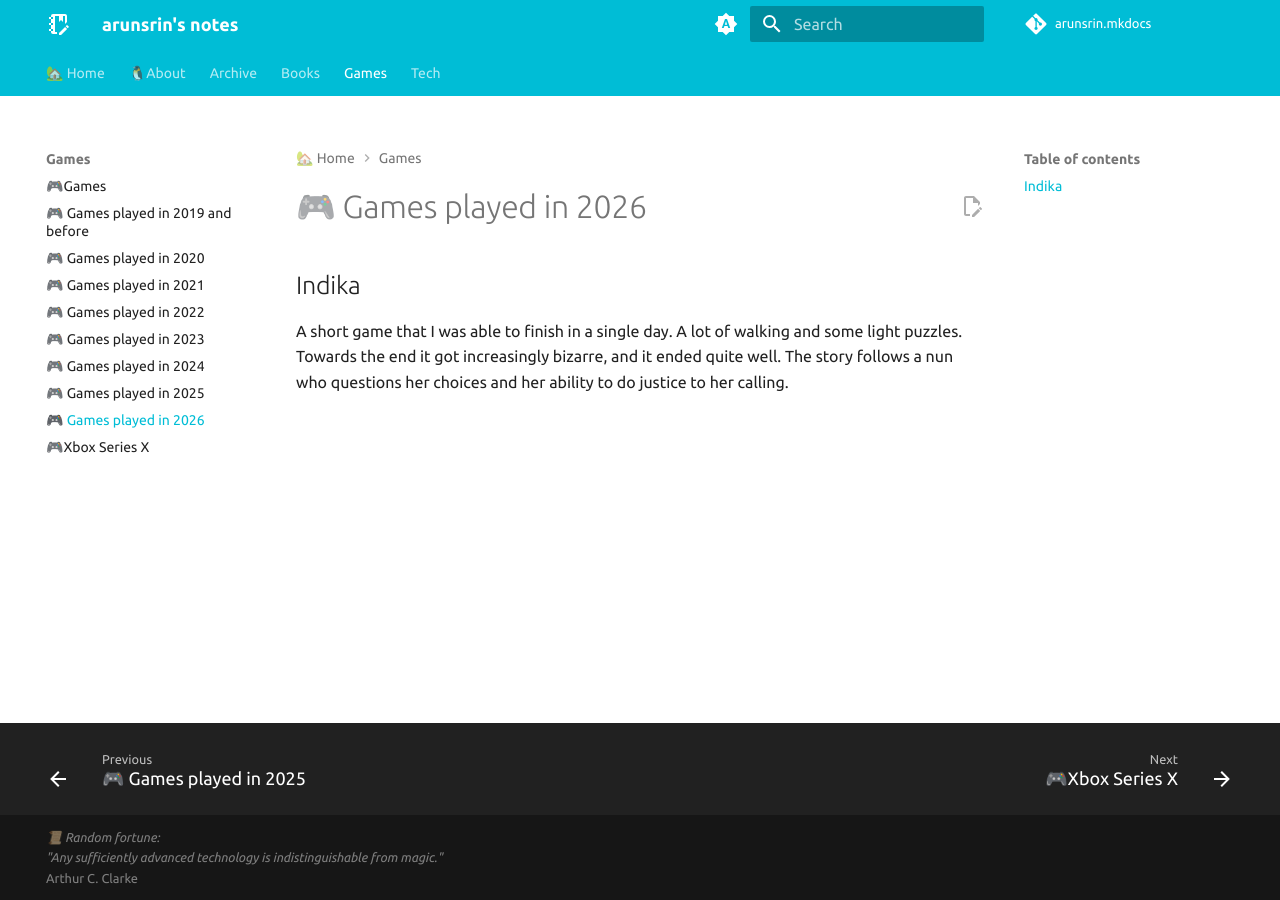
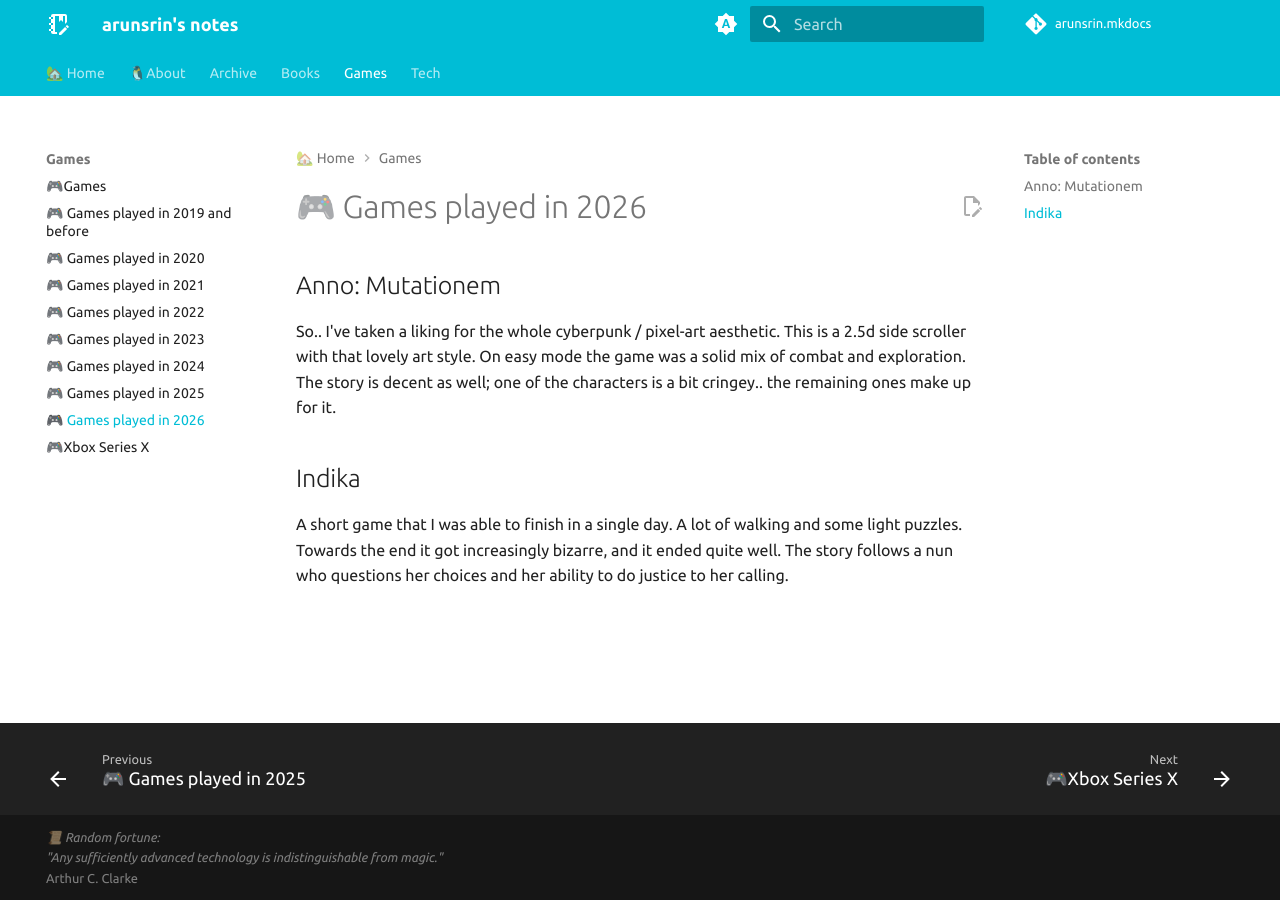
Before and after one commit to arunsrin/arunsrin.mkdocs, an MkDocs documentation site: the page built from home/games/2026.md, in a window 1280 px wide. Built offline with MkDocs 1.6.1 and Material for MkDocs 9.7.7, drawn with Linux system fonts in a browser that asks for light colours; comment, search, counter and statistics services are not loaded.

Commit message:
Add 'Anno: Mutationem' to 2026 games list
Added a new game entry for 'Anno: Mutationem' with a brief review.

```diff
--- a/home/games/2026.md
+++ b/home/games/2026.md
@@ -1,4 +1,10 @@
 # 🎮 Games played in 2026
+
+## Anno: Mutationem
+
+So.. I've taken a liking for the whole cyberpunk / pixel-art aesthetic. This is a 2.5d side scroller with that lovely
+art style. On easy mode the game was a solid mix of combat and exploration. The story is decent as well; one of the
+characters is a bit cringey.. the remaining ones make up for it.
 
 ## Indika
 
```
